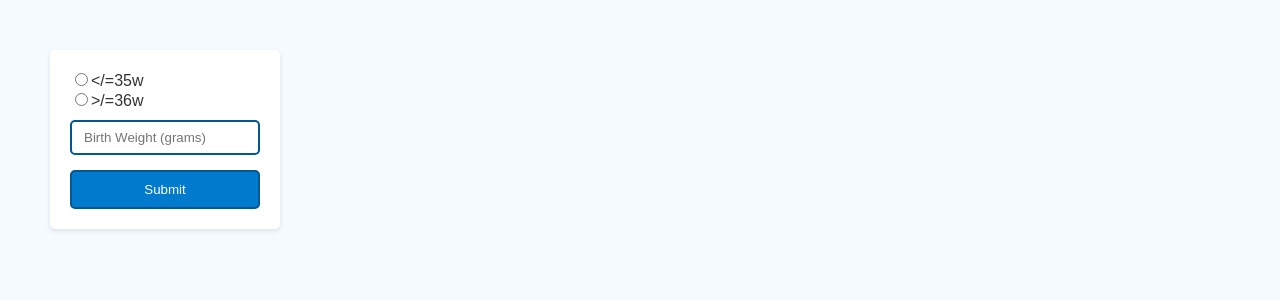
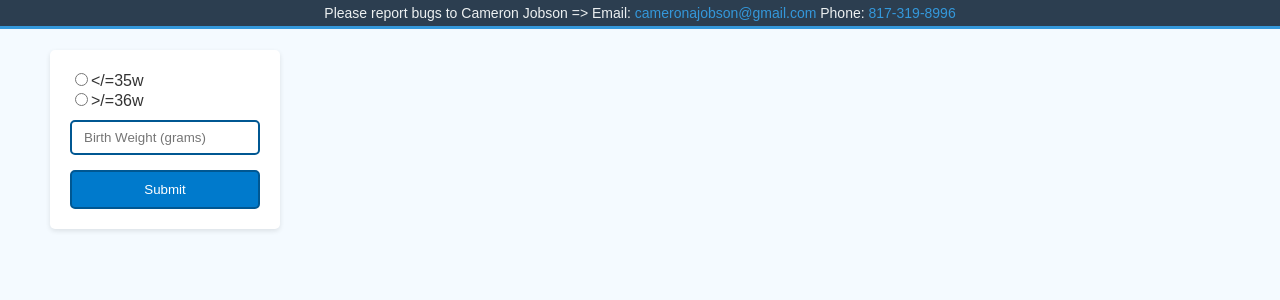
Before and after one commit to cameronjobson/NutritionCalc, a React (Create React App) app: page / in a window 1280 px wide. Shown: the top 300 px of the page. Built offline with nearby package versions, Linux system fonts and the light colour scheme.

Commit message:
Added Header

```diff
--- a/src/App.css
+++ b/src/App.css
@@ -48,6 +48,49 @@ button {
 
 button:hover {
   background-color: #005792; /* Darker blue on hover */
+}
+
+.NeoTool-header {
+  background-color: #2c3e50; /* Dark blue background */
+  color: #ecf0f1; /* Light grey text */
+  font-family: 'Arial', sans-serif; /* Modern Font */
+  padding: 5px 20px; /* Further reduced top/bottom padding, keep horizontal padding */
+  text-align: center; /* Centering the text */
+  border-bottom: 3px solid #3498db; /* Blue bottom border */
+  width: 100%; /* Full width */
+  box-sizing: border-box; /* Includes padding in width calculation */
+  position: fixed; /* Fixed at the top */
+  top: 0; /* Align top */
+  left: 0; /* Align left */
+  right: 0; /* Align right */
+  display: flex; /* Enables flexbox */
+  justify-content: center; /* Centers content horizontally */
+  align-items: center; /* Aligns content vertically */
+  flex-wrap: wrap; /* Allows wrapping */
+  z-index: 1000; /* Ensure it's on top of other content */
+}
+
+.NeoTool-header p {
+  margin: 0; /* Remove vertical margin */
+  padding: 0; /* Remove padding */
+  font-size: 14px; /* Reduced font size */
+}
+
+.NeoTool-header a {
+  color: #3498db; /* Blue links */
+  text-decoration: none; /* No underline */
+  font-size: 14px; /* Consistent font size with other text */
+}
+
+.NeoTool-header a:hover {
+  text-decoration: underline; /* Underline on hover */
+}
+
+@media (max-width: 600px) {
+  .NeoTool-header {
+      flex-direction: column; /* Stacks content vertically on small screens */
+      padding: 5px 10px; /* Even more reduced padding in mobile view */
+  }
 }
 
 /* Custom Components Styling */
--- a/src/App.js
+++ b/src/App.js
@@ -49,6 +49,13 @@ function App() {
 
   return (
     <div className="app-container">
+            <div>
+        {/* Header Section */}
+      <header className="NeoTool-header">
+        <p></p>
+        <p> Please report bugs to Cameron Jobson => Email: <a href="mailto:cameronajobson@gmail.com">cameronajobson@gmail.com</a> Phone: <a href="tel:+18173198996">817-319-8996</a></p>
+      </header>
+      </div>
       <ParameterForm onParametersSubmit={handleParametersSubmit} />
       {hasValidParameters && (
         <div className="switches-container">
@@ -75,6 +82,7 @@ function App() {
       {switches["Growth Targets"] && <GrowthTargets birthWeight={parseFloat(parameters.birthWeight)} />}
       {switches["Refeeding Syndrome"] && <RefeedingSyndrome birthWeight={parseFloat(parameters.birthWeight)} />}
     </div>
+
   );
 }
 
```
